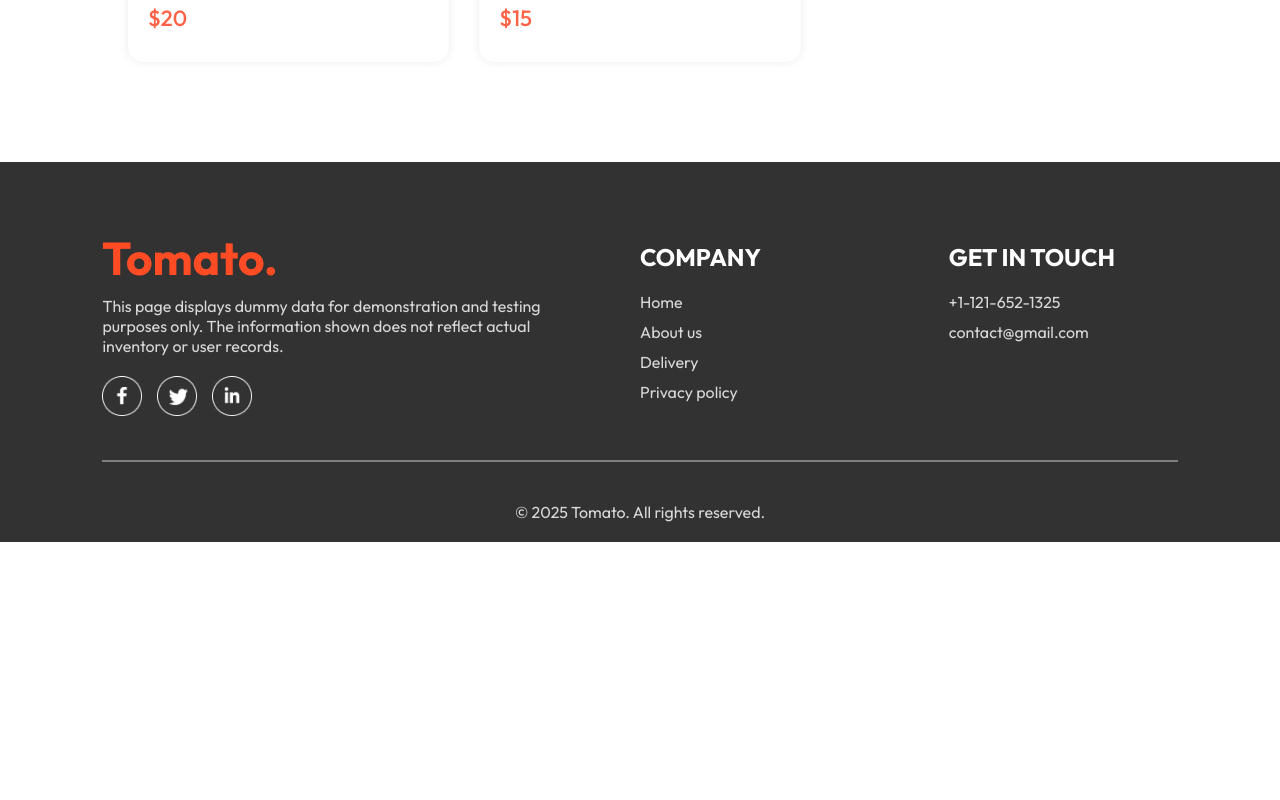
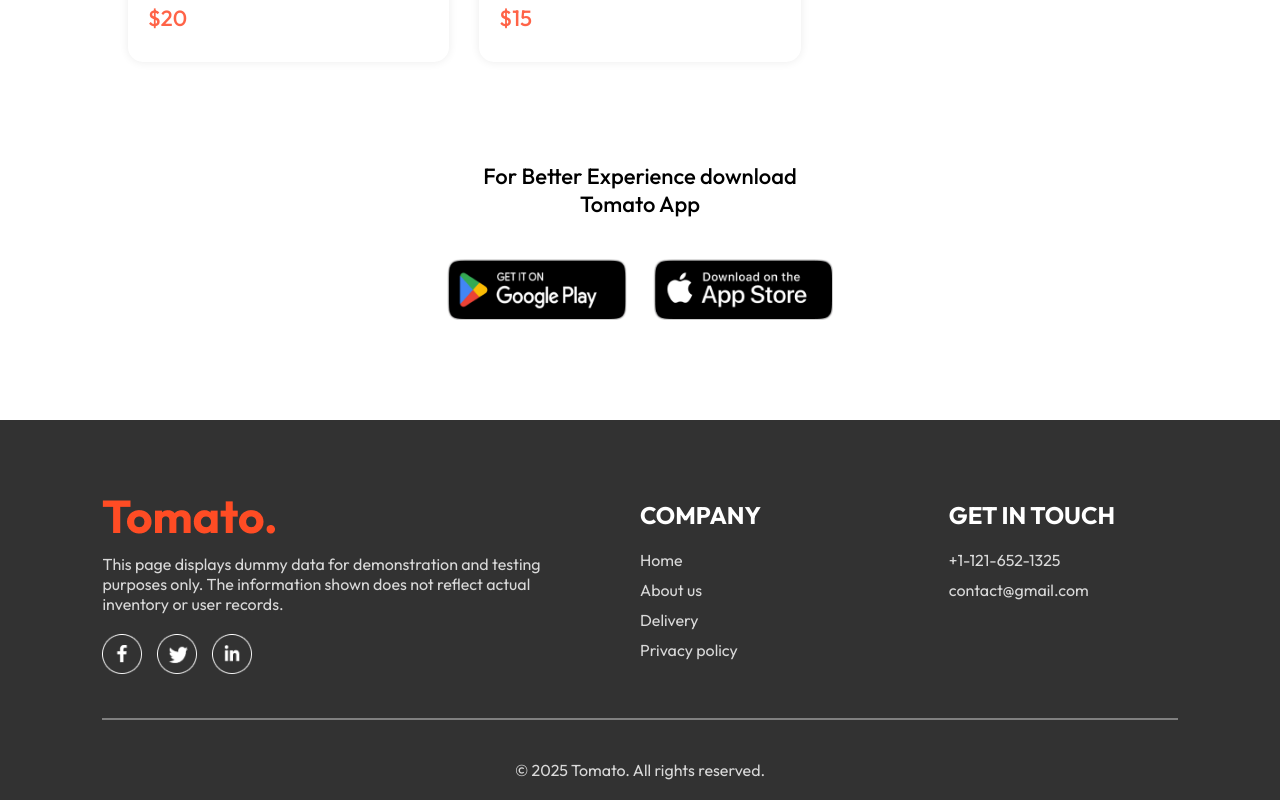
Before and after one commit to NethmiHasi/Food-Delivery-App, a React (Vite) app in the folder frontend/: page / in a window 1280 px wide. Shown: the part 5921-6721 px from the top of the page. Before the commit the page ends 6463 px from the top, so only its background shows below. Built offline with nearby package versions, Linux system fonts and the light colour scheme.

Commit message:
added app download component

```diff
--- /dev/null
+++ b/frontend/src/components/AppDownload/AppDownload.css
@@ -0,0 +1,29 @@
+.app-download{
+    margin: auto auto;
+    margin-top: 100px;
+    font-size: max(3vw 22px);
+    text-align: center;
+    font-weight: 500;
+}
+
+.app-download p{
+    font-size: 22px;
+}
+
+.app-download-platforms{
+    display: flex;
+    justify-content: center;
+    gap: max(2vw, 10px);
+    margin-top: 40px;
+}
+
+.app-download-platforms img{
+    width: max(15vw, 100px);
+    max-width: 180px;
+    transition: 0.5s;
+    cursor: pointer;
+}
+
+.app-download-platforms img:hover{
+    transform: scale(1.1);
+}
--- /dev/null
+++ b/frontend/src/components/AppDownload/AppDownload.jsx
@@ -0,0 +1,18 @@
+import React from 'react'
+import './AppDownload.css'
+import { assets } from '../../assets/assets'
+
+const AppDownload = () => {
+  return (
+    <div className='app-download' id='app-download'>
+        <p >For Better Experience download <br /> Tomato App</p>
+        <div className="app-download-platforms">
+            <img src={assets.play_store} alt="" />
+            <img src={assets.app_store} alt="" />
+        </div>
+
+    </div>
+  )
+}
+
+export default AppDownload
--- a/frontend/src/pages/Home/Home.jsx
+++ b/frontend/src/pages/Home/Home.jsx
@@ -3,6 +3,7 @@
 import Header from '../../components/Header/Header'
 import ExploreMenu from '../../components/ExploreMenu/ExploreMenu'
 import FoodDisplay from '../../components/FoodDisplay/FoodDisplay'
+import AppDownload from '../../components/AppDownload/AppDownload'
 
 const Home = () => {
     const[category, setCategory] = useState("All")
@@ -11,6 +12,7 @@
         <Header/>
         <ExploreMenu category = {category} setCategory={setCategory}/>
         <FoodDisplay category={category}/>
+        <AppDownload/>
     </div>
   )
 }
```
